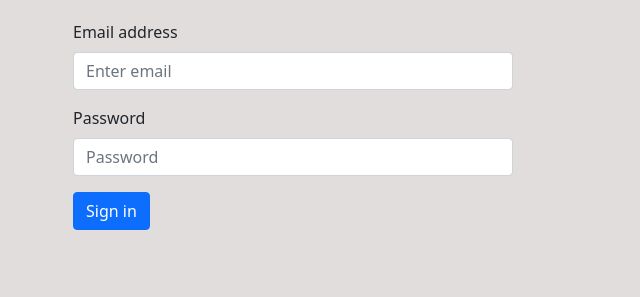
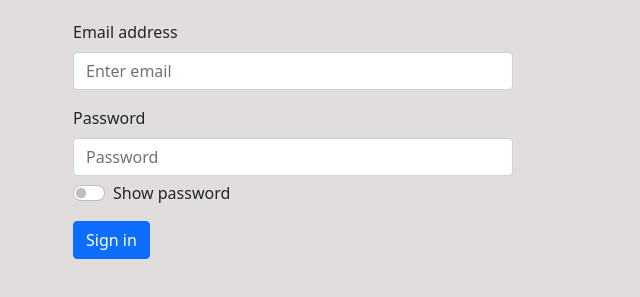
Before and after one commit to ABoklogov/goit-react-hw-08-phonebook, a React app: page /login in a window 1280 px wide. Shown: the part 109-406 px from the top of the page, without its empty margins (97-737 px from the left). Built offline with nearby package versions, Linux system fonts and the light colour scheme.

Commit message:
adds check password

```diff
--- a/src/views/LoginView/LoginView.js
+++ b/src/views/LoginView/LoginView.js
@@ -62,6 +62,12 @@ const LoginView = () => {
           placeholder="Password"
           onChange={handleChange}
         />
+        <Form.Check
+          className={s.check}
+          type="switch"
+          id="custom-switch"
+          label="Show password"
+        />
       </Form.Group>
 
       <Button variant="primary" type="submit">
--- a/src/views/LoginView/LoginView.module.css
+++ b/src/views/LoginView/LoginView.module.css
@@ -2,3 +2,8 @@
   max-width: 500px;
   padding: 30px;
 }
+
+.check {
+  margin-bottom: 0;
+  padding-top: 5px;
+}
--- a/src/views/RegisterView/RegisterView.js
+++ b/src/views/RegisterView/RegisterView.js
@@ -80,6 +80,12 @@ const RegisterView = () => {
           onChange={handleChange}
           placeholder="Password"
         />
+        <Form.Check
+          className={s.check}
+          type="switch"
+          id="custom-switch"
+          label="Show password"
+        />
       </Form.Group>
 
       <Button variant="primary" type="submit">
--- a/src/views/RegisterView/RegisterView.module.css
+++ b/src/views/RegisterView/RegisterView.module.css
@@ -2,3 +2,8 @@
   max-width: 500px;
   padding: 30px;
 }
+
+.check {
+  margin-bottom: 0;
+  padding-top: 5px;
+}
```
